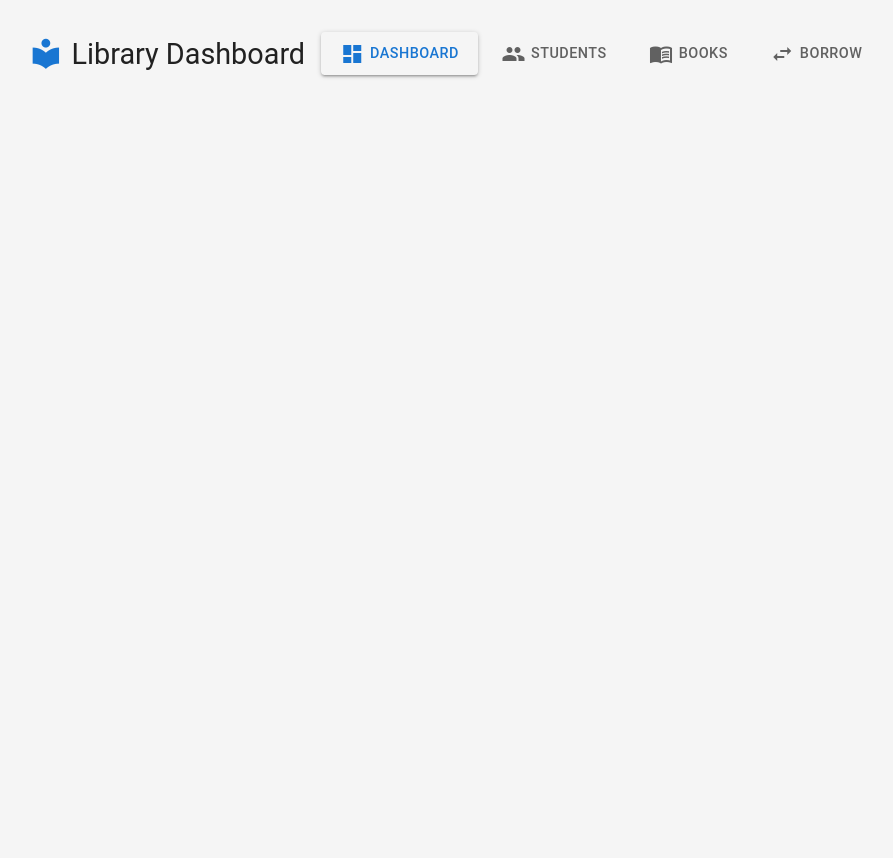
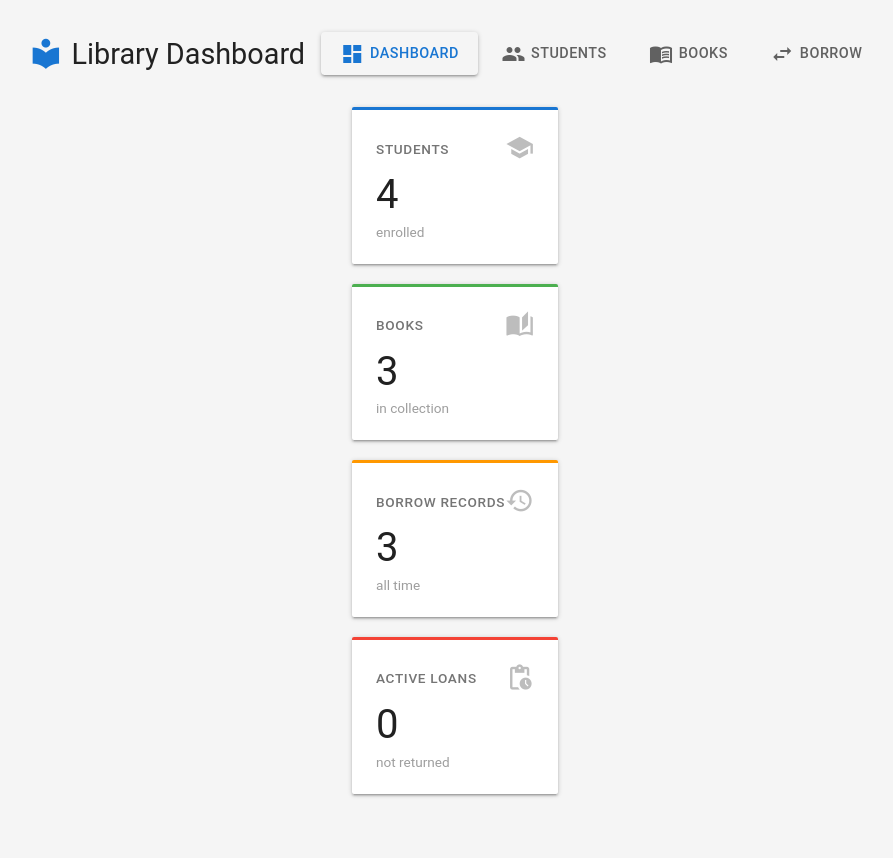
Before and after one commit to janeza110519/it30-b, a PHP site: page /dashboard.php in a window 1280 px wide. Shown: the whole page, without its empty margins (185-1078 px from the left). Before the commit the page ends 78 px from the top, so only its background shows below. Run offline with PHP 8.4, Linux system fonts and the light colour scheme; data comes from the database, SQL or seed files in the repository.

Commit message:
Initial KPIs for dashboard.php: student count, book count, borrowed books & active borrows
che

```diff
--- a/dashboard.php
+++ b/dashboard.php
@@ -32,6 +32,44 @@ try {
 <body>
 
 <?php include 'includes/navbar.php' ?>
+
+<div class="stats-grid">
+    <div class="stat-card">
+        <div class="stat-header">
+            <span class="stat-label">Students</span>
+            <span class="material-icons">school</span>
+        </div>
+        <div class="stat-number"><?= $studentCount ?></div>
+        <div class="stat-sub">enrolled</div>
+    </div>
+
+    <div class="stat-card">
+        <div class="stat-header">
+            <span class="stat-label">Books</span>
+            <span class="material-icons">auto_stories</span>
+        </div>
+        <div class="stat-number"><?= $bookCount ?></div>
+        <div class="stat-sub">in collection</div>
+    </div>
+
+    <div class="stat-card">
+        <div class="stat-header">
+            <span class="stat-label">Borrow records</span>
+            <span class="material-icons">history</span>
+        </div>
+        <div class="stat-number"><?= $totalBorrows ?></div>
+        <div class="stat-sub">all time</div>
+    </div>
+
+    <div class="stat-card">
+        <div class="stat-header">
+            <span class="stat-label">Active loans</span>
+            <span class="material-icons">pending_actions</span>
+        </div>
+        <div class="stat-number"><?= $activeBorrows ?></div>
+        <div class="stat-sub">not returned</div>
+    </div>
+</div>
 
 <head>
     <meta charset="UTF-8">
--- a/includes/navbar.php
+++ b/includes/navbar.php
@@ -4,6 +4,12 @@ $currentSection = $_GET['section'] ?? 'dashboard';
 function navActive($section, $currentSection){
     return $section === $currentSection ? 'active' : '';
 }
+
+// ---------- 1. KPI COUNTS ----------
+$studentCount  = $pdo->query("SELECT COUNT(*) FROM students")->fetchColumn();
+$bookCount     = $pdo->query("SELECT COUNT(*) FROM books")->fetchColumn();
+$totalBorrows  = $pdo->query("SELECT COUNT(*) FROM borrow")->fetchColumn();
+$activeBorrows = $pdo->query("SELECT COUNT(*) FROM borrow WHERE borrow_return_date IS NULL")->fetchColumn();
 ?>
 
 <!-- Material Icon -->
```
